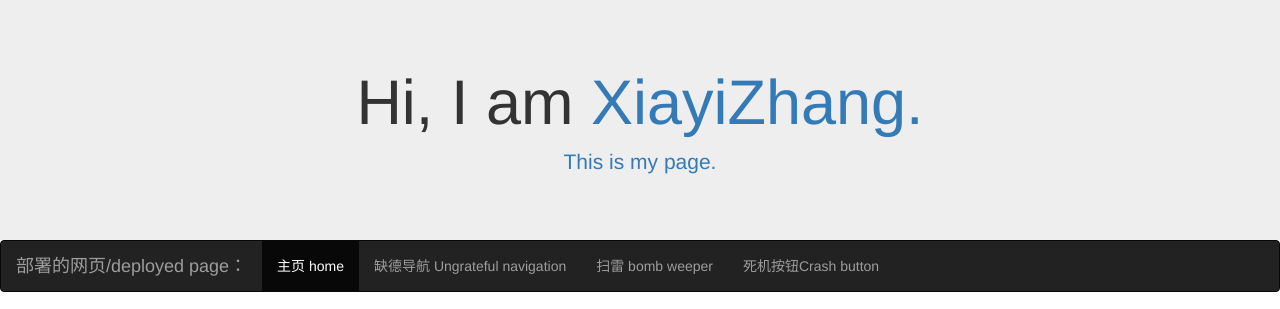
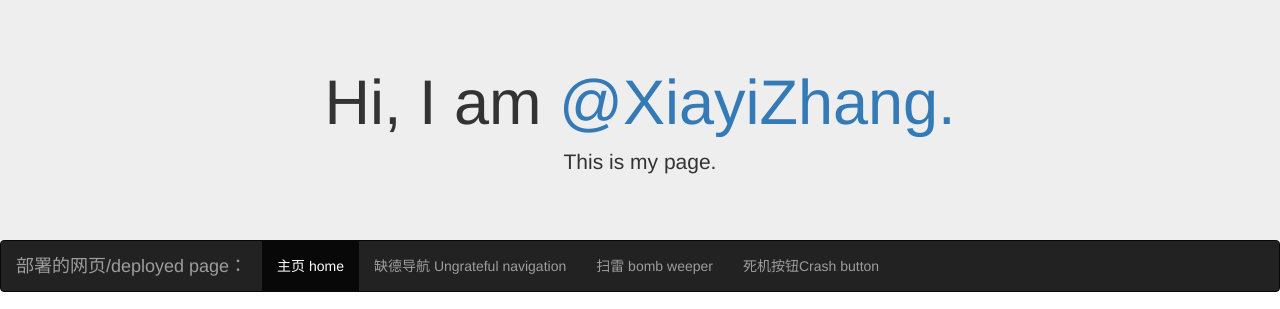
Before and after one commit to XiayiZhang/xiayizhang.github.io, a plain HTML site: page index.html in a window 1280 px wide. Shown: the top 309 px of the page. Drawn offline with nearby package versions, Linux system fonts and the light colour scheme.

Commit message:
Update index.html

```diff
--- a/index.html
+++ b/index.html
@@ -21,7 +21,7 @@
 </head>
 <body>
 <div class="jumbotron text-center" style="margin-bottom:0">
-  <h1>Hi, I am <a href="https://github.com/xiayizhang">XiayiZhang.</h1>
+  <h1>Hi, I am <a href="https://github.com/xiayizhang" >@XiayiZhang.</a></h1>
   <p>This is my page.</p>
 </div>
 <nav class="navbar navbar-inverse">
```
